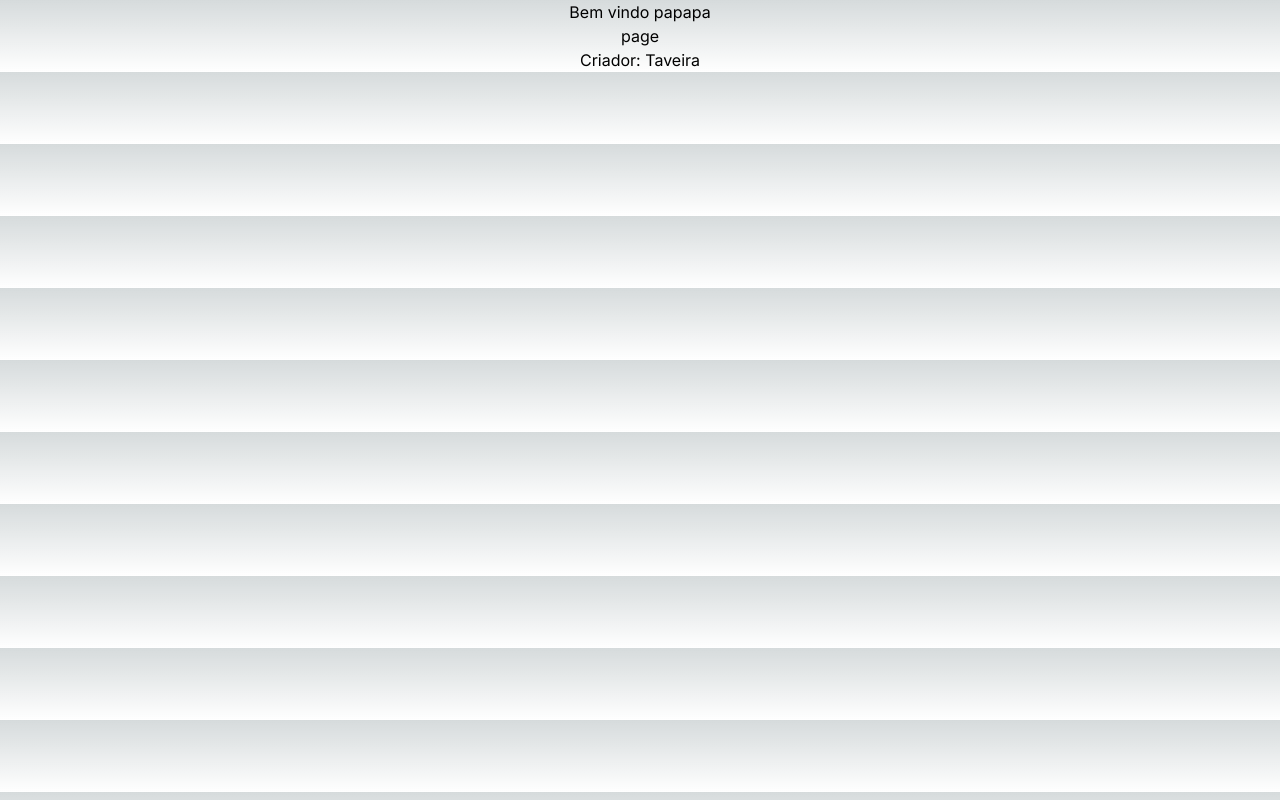
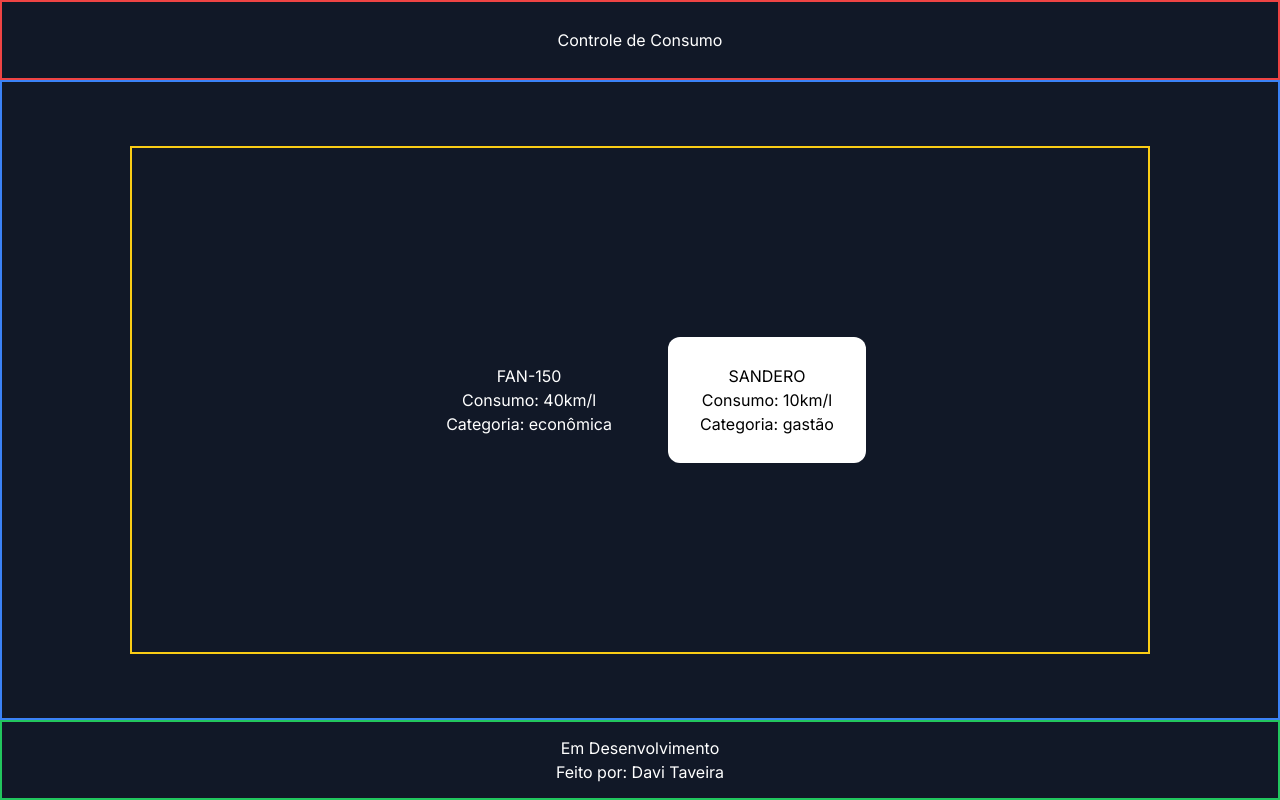
Before and after one commit to xtaveira/consumo-veiculos-nextjs, a Next.js app: page / in a window 1280 px wide. Built offline with nearby package versions, Linux system fonts and the light colour scheme.

Commit message:
html almost done

```diff
--- a/app/layout.tsx
+++ b/app/layout.tsx
@@ -1,6 +1,8 @@
 import type { Metadata } from 'next'
 import { Inter } from 'next/font/google'
 import './globals.css'
+import Navbar from '@/components/Navbar'
+import Footer from '@/components/Footer'
 
 const inter = Inter({ subsets: ['latin'] })
 
@@ -13,10 +15,12 @@
   return (
     <html lang="en">
       <body className={inter.className}>
-        <main className="relative z-10 flex justify-center items-center flex-col max-w-7xl mx-auto sm:px-16 px-6;">
-          <nav>Bem vindo papapa</nav>
-          {children}
-          <footer>Criador: Taveira</footer>
+        <main className="min-h-screen grid grid-rows-[10%,80%,10%] bg-gray-900 text-white">
+          <Navbar />
+          <section className="border-2 border-blue-500 flex justify-center items-center">
+            {children}
+          </section>
+          <Footer />
         </main>
       </body>
     </html>
--- a/app/page.tsx
+++ b/app/page.tsx
@@ -1,8 +1,36 @@
+import VehicleCard from '@/components/VehicleCard'
 import React from 'react'
 
 const page = () => {
+
+  const vehicles = [
+    {
+      placa: "FZY-7F49",
+      color: "red",
+      modelo: "FAN-150",
+      consumo: 40,
+      categoria: "econômica"
+    },
+    {
+      placa: "AVE-8A23",
+      modelo: "SANDERO",
+      consumo: 10,
+      categoria: "gastão"
+    },
+  ]
+
   return (
-    <div>page</div>
+    <div className="border-2 border-yellow-400 h-[80%] w-full sm:max-w-[80%] m-3 flex justify-center items-center flex-wrap">
+      {vehicles.map((vehicle)=> (
+        <VehicleCard
+        placa={vehicle.placa}
+        color={vehicle.color}
+        modelo={vehicle.modelo}
+        consumo={vehicle.consumo}
+        categoria={vehicle.categoria}
+        />
+      ))}
+    </div>
   )
 }
 
--- /dev/null
+++ b/components/Footer.tsx
@@ -0,0 +1,14 @@
+import React from 'react'
+
+const Footer = () => {
+    return (
+        <div className="border-2 border-green-500 flex justify-center items-center">
+            <div className="text-center">
+                <h6>Em Desenvolvimento</h6>
+                <p>Feito por: Davi Taveira</p>
+            </div>
+        </div>
+    )
+}
+
+export default Footer
--- /dev/null
+++ b/components/Navbar.tsx
@@ -0,0 +1,11 @@
+import React from 'react'
+
+const Navbar = () => {
+  return (
+    <div className="border-2 border-red-500 flex justify-center items-center">
+        <h2>Controle de Consumo</h2>
+    </div>
+  )
+}
+
+export default Navbar
--- /dev/null
+++ b/components/VehicleCard.tsx
@@ -0,0 +1,22 @@
+import React from 'react'
+
+type VehicleProps = {
+    placa: string,
+    color?: string,
+    modelo: string,
+    consumo: number,
+    categoria: string
+}
+
+const VehicleCard = ({ placa, color, modelo, consumo, categoria }: VehicleProps) => {
+    return (
+        <div className={`${color ? `bg-${color}-400` : 'bg-white text-black'} p-8 flex justify-center flex-col items-center m-3 max-h-[25%] rounded-xl`}>
+            <h6>{modelo}</h6>
+            <p>Consumo: {consumo}km/l</p>
+            <p>Categoria: {categoria}</p>
+
+        </div>
+    )
+}
+
+export default VehicleCard
```
